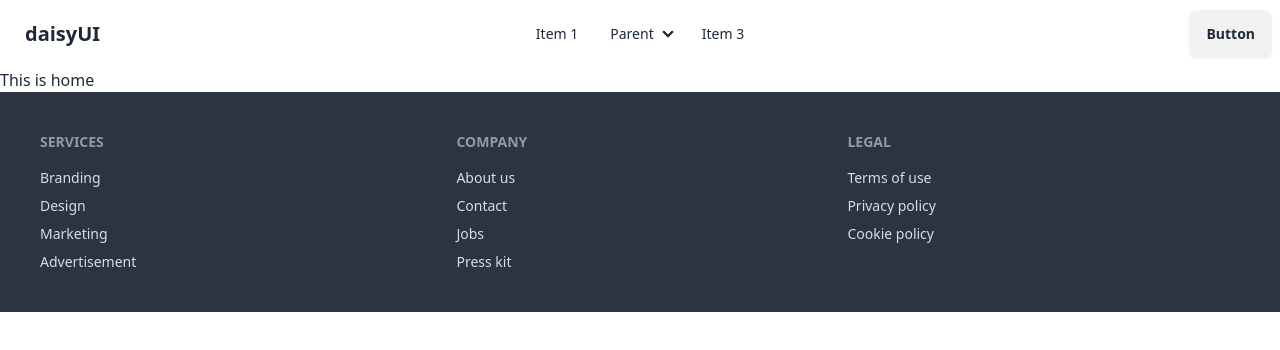
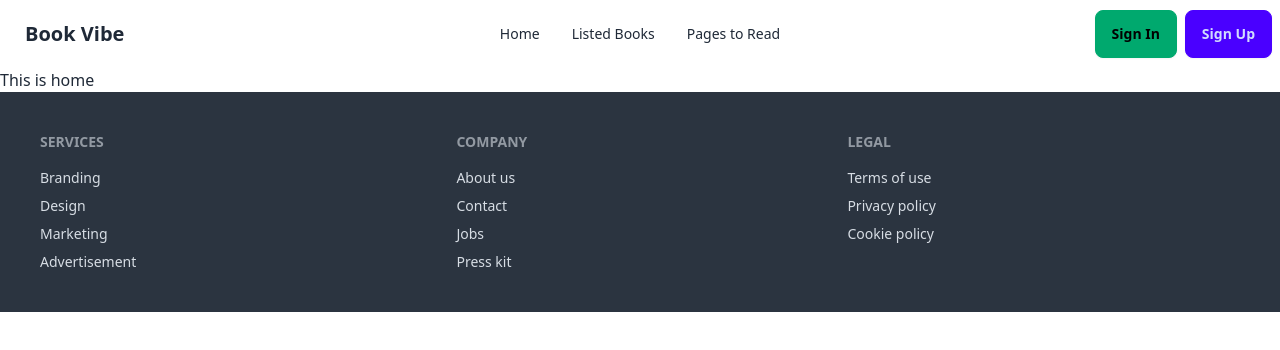
Before and after one commit to AnsarulIslam10/Book-Vibe, a React (Vite) app: page / in a window 1280 px wide. Shown: the top 350 px of the page. Built offline with nearby package versions, Linux system fonts and the light colour scheme.

Commit message:
navbar complete

```diff
--- a/src/components/ErrorPage/ErrorPage.jsx
+++ b/src/components/ErrorPage/ErrorPage.jsx
@@ -1,11 +1,25 @@
-import React from 'react';
+import React from "react";
 
 const ErrorPage = () => {
-    return (
-        <div className='flex justify-center items-center h-screen'>
-            <h2 className="text-5xl text-red-500">Page Not Found</h2>
-        </div>
-    );
+  return (
+    <div className="flex flex-col items-center justify-center min-h-screen bg-gradient-to-r from-purple-900 via-blue-800 to-indigo-900 text-center px-4">
+      <h1 className="text-8xl font-extrabold text-transparent bg-clip-text bg-gradient-to-r from-teal-400 to-blue-500 animate-pulse">
+        404
+      </h1>
+      <p className="text-3xl font-semibold text-gray-300 mt-4 animate-bounce">
+        Lost in Space? Page Not Found.
+      </p>
+      <p className="text-lg text-gray-400 mt-2 max-w-md">
+        The page you’re looking for might be on another planet. Return home and
+        try again.
+      </p>
+      <button
+        className="mt-8 btn btn-primary hover:bg-teal-500 hover:text-black transition-all duration-300 shadow-lg shadow-teal-400/20"
+      >
+        Go Back to Home
+      </button>
+    </div>
+  );
 };
 
 export default ErrorPage;
--- a/src/components/Navbar/Navbar.jsx
+++ b/src/components/Navbar/Navbar.jsx
@@ -1,6 +1,18 @@
 import React from "react";
 
 const Navbar = () => {
+
+    const links = <>
+            <li>
+              <a>Home</a>
+            </li>
+            <li>
+              <a>Listed Books</a>
+            </li>
+            <li>
+              <a>Pages to Read</a>
+            </li>
+    </>
   return (
     <div className="navbar bg-base-100">
       <div className="navbar-start">
@@ -25,52 +37,20 @@ const Navbar = () => {
             tabIndex={0}
             className="menu menu-sm dropdown-content bg-base-100 rounded-box z-[1] mt-3 w-52 p-2 shadow"
           >
-            <li>
-              <a>Item 1</a>
-            </li>
-            <li>
-              <a>Parent</a>
-              <ul className="p-2">
-                <li>
-                  <a>Submenu 1</a>
-                </li>
-                <li>
-                  <a>Submenu 2</a>
-                </li>
-              </ul>
-            </li>
-            <li>
-              <a>Item 3</a>
-            </li>
+            {links}
+
           </ul>
         </div>
-        <a className="btn btn-ghost text-xl">daisyUI</a>
+        <a className="btn btn-ghost text-xl">Book Vibe</a>
       </div>
       <div className="navbar-center hidden lg:flex">
         <ul className="menu menu-horizontal px-1">
-          <li>
-            <a>Item 1</a>
-          </li>
-          <li>
-            <details>
-              <summary>Parent</summary>
-              <ul className="p-2">
-                <li>
-                  <a>Submenu 1</a>
-                </li>
-                <li>
-                  <a>Submenu 2</a>
-                </li>
-              </ul>
-            </details>
-          </li>
-          <li>
-            <a>Item 3</a>
-          </li>
+          {links}
         </ul>
       </div>
-      <div className="navbar-end">
-        <a className="btn">Button</a>
+      <div className="navbar-end gap-2">
+        <a className="btn btn-success">Sign In</a>
+        <a className="btn btn-primary">Sign Up</a>
       </div>
     </div>
   );
```
